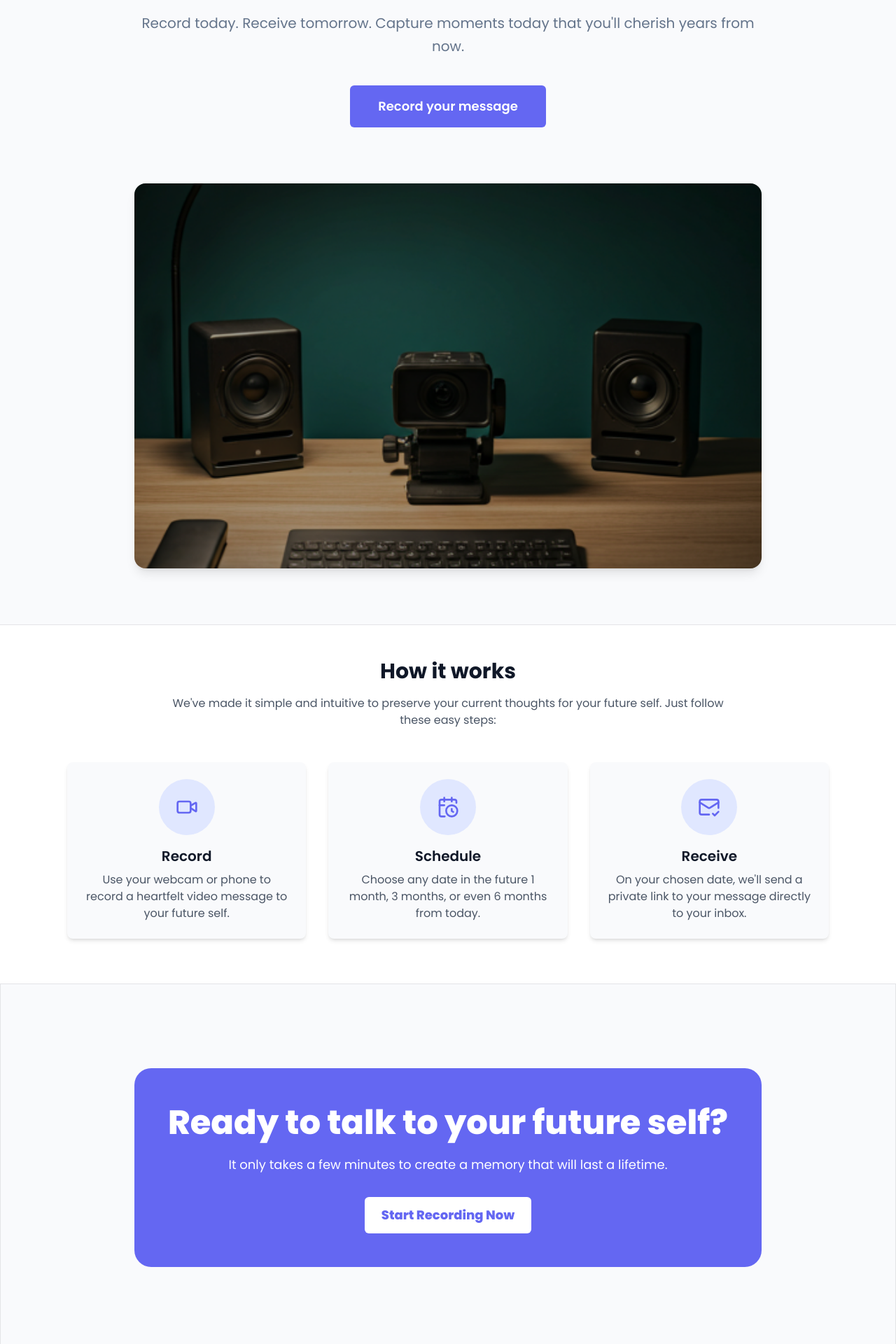
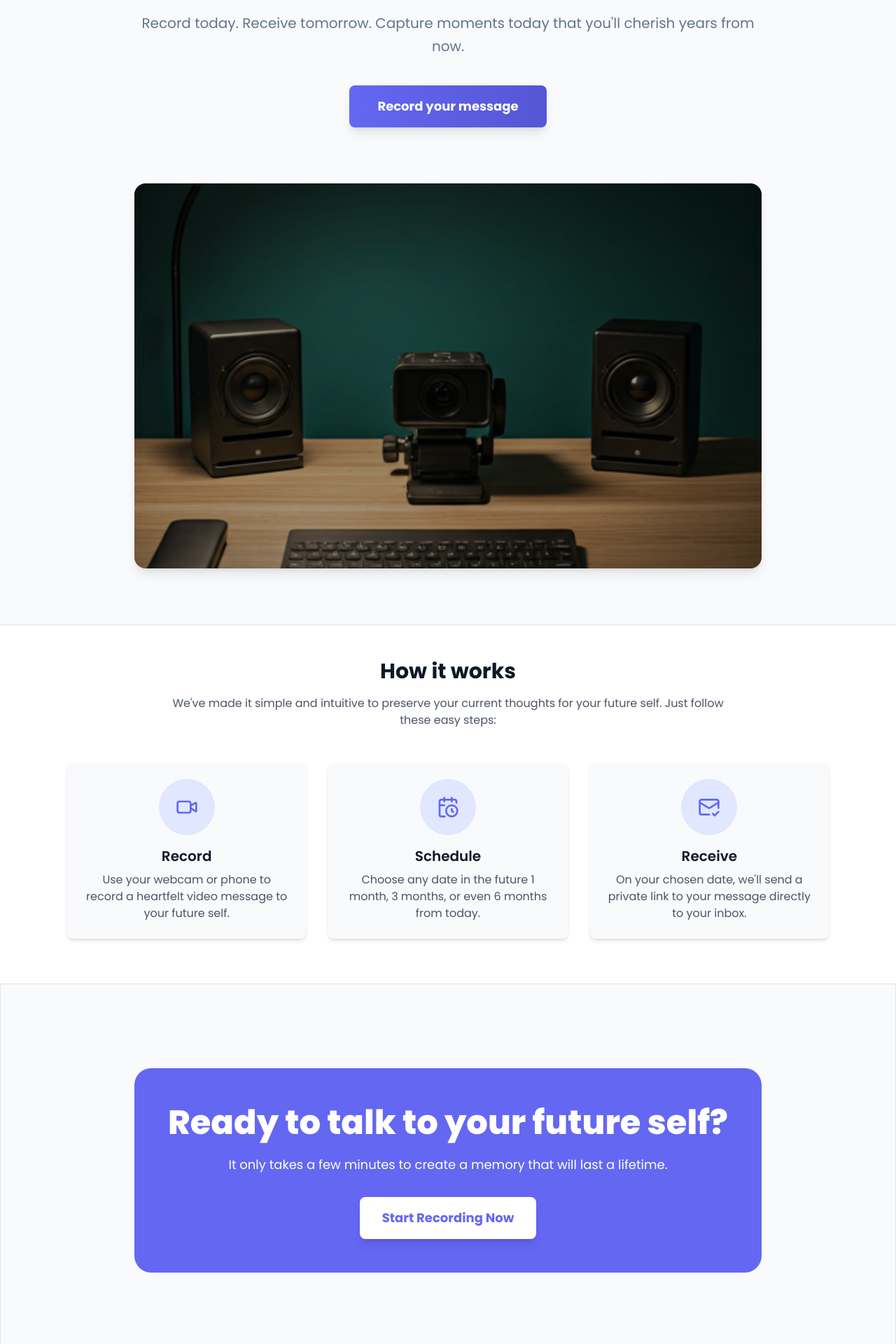
Before and after one commit to Chu29/yonder-mail, a React (Vite) app: page / in a window 1280 px wide. Shown: the part 320-2240 px from the top of the page at 70% size. Built offline with nearby package versions, Linux system fonts and the light colour scheme.

Commit message:
fix: Update navigation path to "/recording" and enhance button styles in Hero and CTA components

```diff
--- a/src/pages/Home/components/CTA.jsx
+++ b/src/pages/Home/components/CTA.jsx
@@ -13,8 +13,8 @@ const CTA = () => {
           lifetime.
         </p>
         <NavLink
-          to="/record"
-          className="inline-block bg-[#ffffff] text-[#6467f2] px-5 sm:px-6 py-2.5 sm:py-3 rounded-md text-base sm:text-lg font-extrabold hover:bg-zinc-100 transition"
+          to="/recording"
+          className="inline-block bg-white text-[#6467f2] px-6 sm:px-8 py-3 sm:py-4 rounded-lg text-base sm:text-lg font-bold hover:bg-gray-50 transition shadow-lg hover:shadow-xl transform hover:scale-105 active:scale-95"
         >
           Start Recording Now
         </NavLink>
--- a/src/pages/Home/components/Hero.jsx
+++ b/src/pages/Home/components/Hero.jsx
@@ -1,4 +1,4 @@
-import { useNavigate } from "react-router-dom";
+import { useNavigate } from "react-router";
 import heroImage from "../../../assets/hero-image.png";
 
 const Hero = () => {
@@ -18,7 +18,7 @@ const Hero = () => {
           </p>
           <button
             onClick={() => navigate("/recording")}
-            className="bg-[#6467f2] hover:bg-[#5456d4] transition-colors text-white font-semibold py-3 px-8 sm:py-4 sm:px-10 rounded-md text-base sm:text-lg cursor-pointer"
+            className="inline-block bg-linear-to-r from-[#6467f2] to-[#5456d4] hover:from-[#5456d4] hover:to-[#4445c0] transition text-white font-bold py-4 px-8 sm:py-4 sm:px-10 rounded-lg text-base sm:text-lg cursor-pointer shadow-lg hover:shadow-xl transform hover:scale-105 active:scale-95"
           >
             Record your message
           </button>
```
